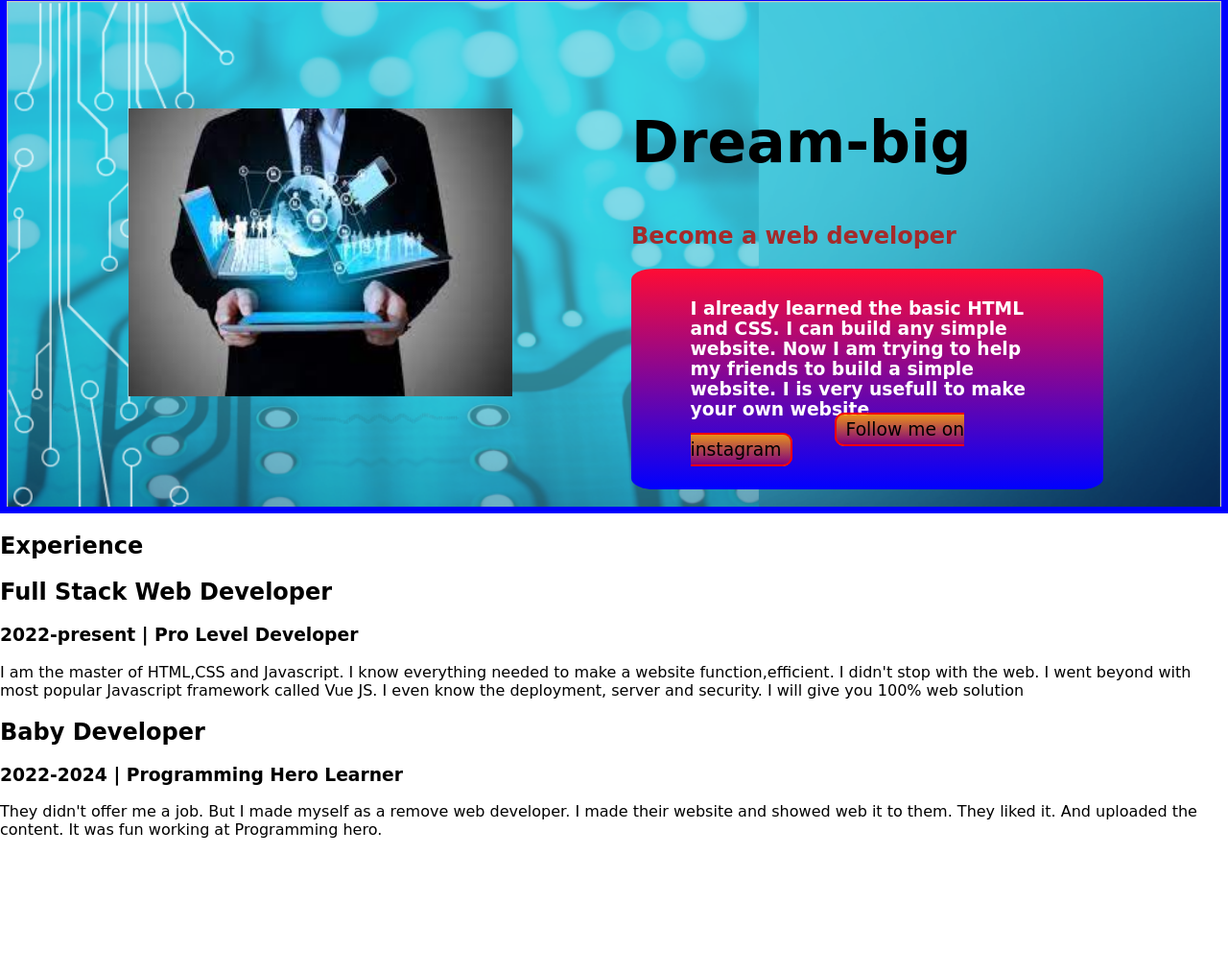
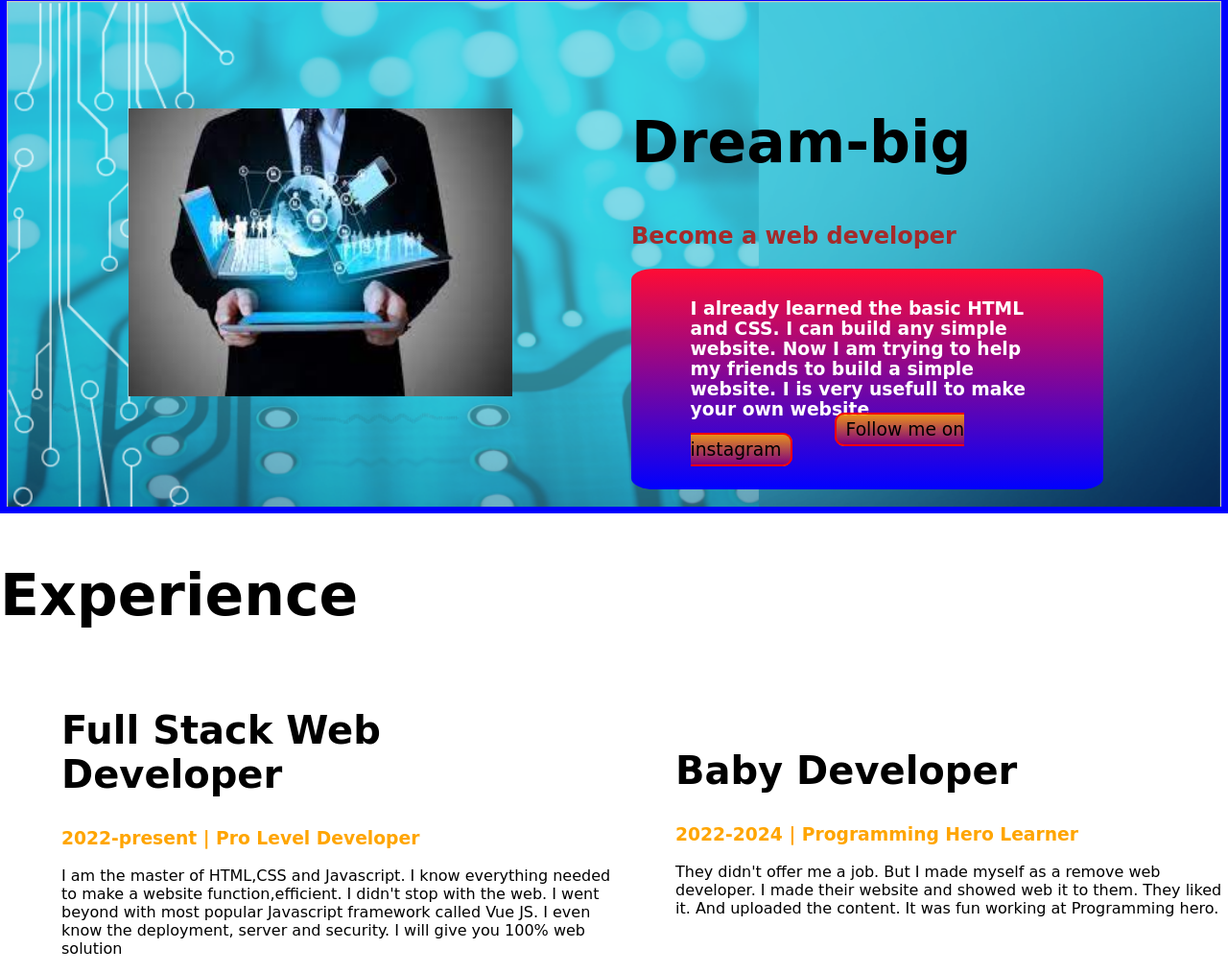
Before and after one commit to sayeed123456/Developer-Magic, a plain HTML site: page index.html in a window 1280 px wide. Shown: the part 721-1735 px from the top of the page at 96% size. Before the commit the page ends 1611 px from the top, so only its background shows below. Drawn offline with Linux system fonts and the light colour scheme; a web font is replaced by a local one.

Commit message:
new file

```diff
--- a/index.html
+++ b/index.html
@@ -58,19 +58,19 @@
         </div>
     </section>
     <section class="Experience-area">
-        <h1>Experience</h1>
-        <div>
-            <div>
-                <h1>Full Stack Web Developer</h1>
-                <h3>2022-present | Pro Level Developer</h3>
+        <h1 class="Ex-1">Experience</h1>
+        <div class="flex-display">
+            <div class="mama">
+                <h1 class="head">Full Stack Web Developer</h1>
+                <h3 class="orange-color">2022-present | Pro Level Developer</h3>
                 <p>I am the master of HTML,CSS and Javascript. I know everything needed to make a website
                     function,efficient. I didn't stop with the web. I went beyond with most popular Javascript framework
                     called Vue JS. I even know the deployment, server and security. I will give you 100% web solution
                 </p>
             </div>
-            <div>
-                <h1>Baby Developer</h1>
-                <h3>2022-2024 | Programming Hero Learner</h3>
+            <div class="mama">
+                <h1 class="head">Baby Developer</h1>
+                <h3 class="orange-color">2022-2024 | Programming Hero Learner</h3>
                 <p>They didn't offer me a job. But I made myself as a remove web developer. I made their website and
                     showed
                     web it to them. They liked it. And uploaded the content. It was fun working at Programming hero.</p>
--- a/style.css
+++ b/style.css
@@ -98,3 +98,15 @@ h2 {
 
 
 }
+
+.Ex-1 {
+    font-size: 60px;
+}
+
+.head {
+    font-size: 40px;
+}
+
+.orange-color {
+    color: orange;
+}
```
